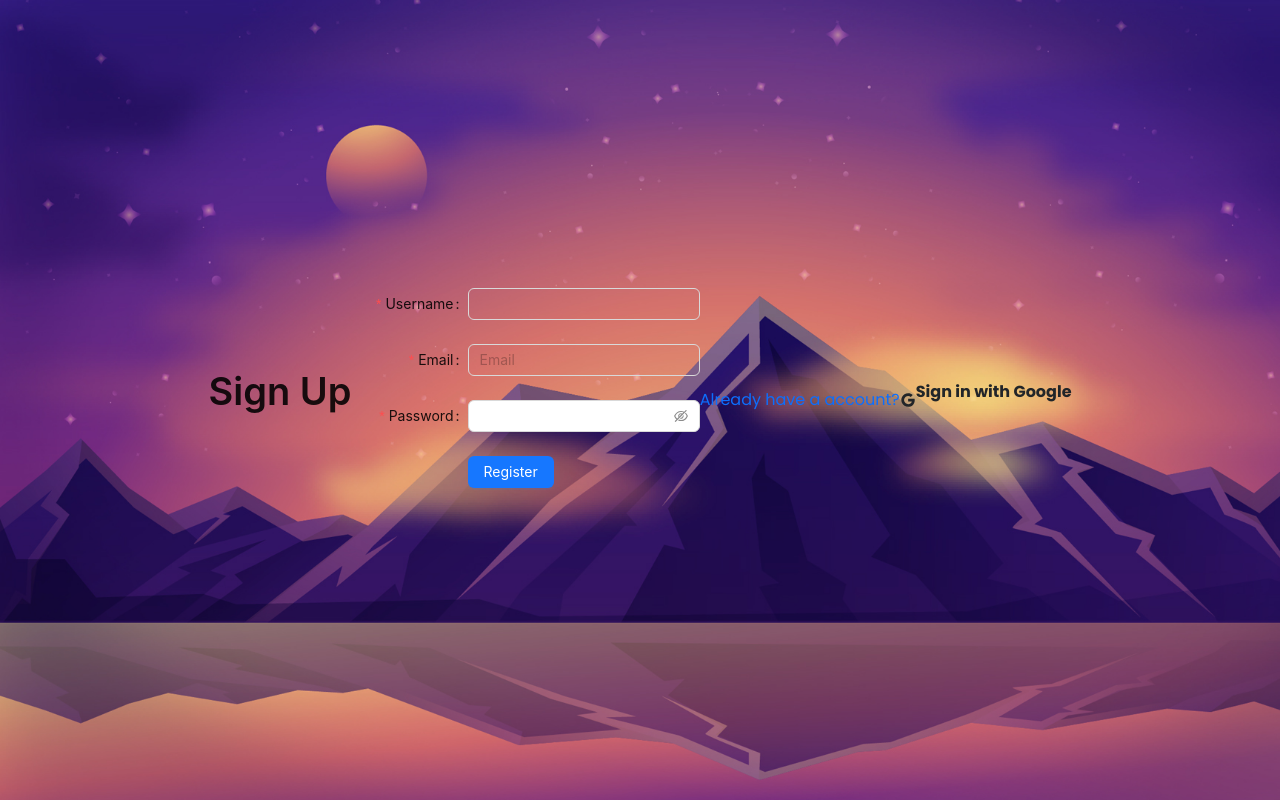
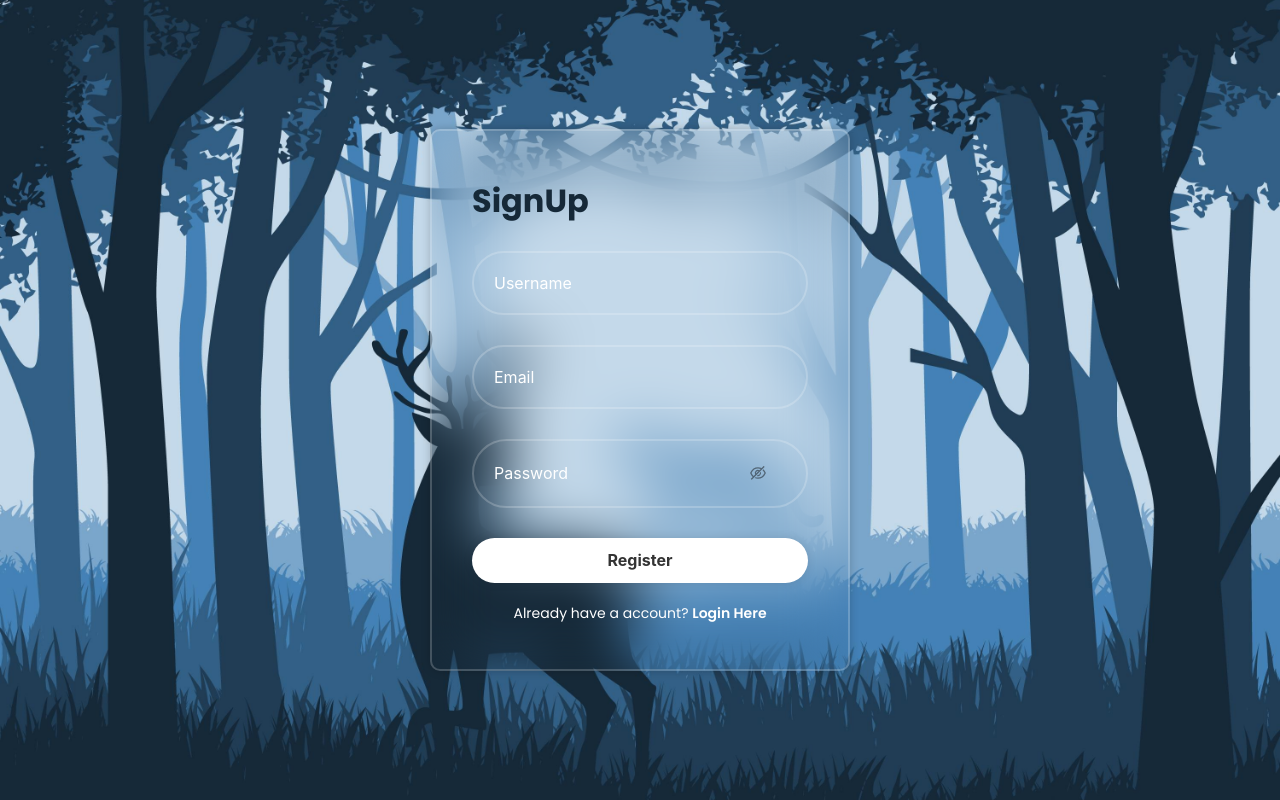
Before and after one commit to lakshaykhokhar2003/SocialMediaApp, a React (Create React App) app: page /signup in a window 1280 px wide. Built offline with nearby package versions, Linux system fonts and the light colour scheme.

Commit message:
fix: visibility issues in login and signup page

```diff
--- a/src/pages/Authentication/Login.module.css
+++ b/src/pages/Authentication/Login.module.css
@@ -17,9 +17,10 @@
     font-size: 2em;
     margin-block-start: 0.67em;
     margin-block-end: 0.67em;
-    margin-inline-start: 0px;
-    margin-inline-end: 0px;
+    margin-inline-start: 0;
+    margin-inline-end: 0;
     font-weight: bold;
+    color: #162938;
     /*font-size: 36px;*/
     /*text-align: center;*/
     /*color: white;*/
@@ -40,7 +41,7 @@
     outline: none;
     border-radius: 40px;
     font-size: 16px;
-    color: #fff;
+    /*color: #fff;*/
     padding: 20px 40px 20px 20px;
 }
 
@@ -78,7 +79,7 @@
     text-decoration: underline;
 }
 
-.wrapper button {
+.Button {
     width: 100%;
     height: 45px;
     background: #fff;
@@ -109,7 +110,7 @@
     text-decoration: underline;
 }
 
-button:hover {
+.Button:hover {
     background: transparent;
     color: #fff;
     border: 2px solid #fff;
--- a/src/pages/Authentication/Login.tsx
+++ b/src/pages/Authentication/Login.tsx
@@ -1,6 +1,6 @@
 import React from 'react';
 import styles from './Login.module.css';
-import {Form, Input, Button} from 'antd';
+import {Form, Input} from 'antd';
 import authHook from "../../hooks/authHook";
 import {Link} from "react-router-dom";
 import axios from "axios";
@@ -37,7 +37,7 @@ const Login: React.FC = () => {
             <h1 className={styles.title}>Login</h1>
             <Form
                 form={form}
-                className="validated-form d-flex flex-column"
+                className="validated-form"
                 onFinish={handleSubmit}
                 initialValues={{username: '', password: ''}}
                 // labelCol={{span: 8}}
@@ -47,7 +47,7 @@ const Login: React.FC = () => {
                 <Form.Item
                     name="email"
                     rules={[
-                        {required: true, message: 'Please enter your email!'},
+                        {required: true, message: 'Please enter your email!',},
                         {type: 'email', message: 'Please enter a valid email address!'},
                     ]}
                     className={styles.inputBox}
@@ -63,17 +63,16 @@ const Login: React.FC = () => {
                         {max: 14, message: 'Password should be less than 14 characters!'}]}
                     className={styles.inputBox}
                 >
-                    <Input.Password minLength={6} maxLength={14} className={styles.input}/>
-                    {/*<FaLock className={styles.icon}/>*/}
+                    <Input.Password minLength={6} maxLength={14} className={styles.input} placeholder="password"/>
                 </Form.Item>
 
-
-                <Button type="primary" htmlType="submit">
+                <button onSubmit={handleSubmit} className={styles.Button}>
                     Login
-                </Button>
+                </button>
 
             </Form>
-            <div className={styles.registerLink}><Link to='/signup'>Don't have a account?</Link></div>
+            <div className={styles.registerLink}><p> Don't have a account? <Link to='/signup'>Register Here</Link></p>
+            </div>
         </div>
     );
 };
--- a/src/pages/Authentication/SignUp.tsx
+++ b/src/pages/Authentication/SignUp.tsx
@@ -1,22 +1,22 @@
 import React from 'react';
-import {Typography, Form, Input, Button} from 'antd';
-import {GoogleOutlined} from '@ant-design/icons';
+import {Form, Input} from 'antd';
 import authHook from "../../hooks/authHook";
 import {Link} from "react-router-dom";
-import useReduxHook from "../../hooks/useReduxHook";
+import styles from './Login.module.css'
+import {Base64} from "js-base64";
 
-const {Title} = Typography;
 
 const SignUp: React.FC = () => {
     const [form] = Form.useForm();
     const {registerHandler} = authHook()
-    const {encodedEmail} = useReduxHook()
+
     const handleSubmit = async (values: any) => {
         try {
             await form.validateFields();
             const username = values.username;
             const email = values.email;
             const password = values.password;
+            const encodedEmail = Base64.encode(email)
             const avatar = `https://source.unsplash.com/random/?avatar=${Math.floor(Math.random() * 100)}`;
             const data = {
                 name: username,
@@ -24,6 +24,7 @@ const SignUp: React.FC = () => {
                 password: password,
                 avatar: avatar,
             }
+            console.log()
             await registerHandler(encodedEmail, data)
             console.log('Logged In');
         } catch (error) {
@@ -32,56 +33,51 @@ const SignUp: React.FC = () => {
     };
 
     return (
-        <>
-            <Title level={1} className='text-center'>Sign Up</Title>
+        <div className={styles.wrapper}>
+            <h1 className={styles.title}>SignUp</h1>
             <Form
                 form={form}
                 className="validated-form"
                 onFinish={handleSubmit}
                 initialValues={{username: '', email: '', password: ''}}
-                labelCol={{span: 8}}
-                wrapperCol={{span: 16}}
             >
                 <Form.Item
-                    label="Username"
                     name="username"
                     rules={[{required: true, message: 'Please input your username!'}]}
+                    className={styles.inputBox}
                 >
-                    <Input/>
+                    <Input className={styles.input} placeholder="Username"/>
                 </Form.Item>
 
                 <Form.Item
-                    label="Email"
                     name="email"
                     rules={[
                         {required: true, message: 'Please input your email!'},
                         {type: 'email', message: 'Invalid email format!'},
                     ]}
+                    className={styles.inputBox}
                 >
-                    <Input placeholder="Email"/>
+                    <Input className={styles.input} placeholder="Email"/>
                 </Form.Item>
 
                 <Form.Item
-                    label="Password"
                     name="password"
                     rules={[{required: true, message: 'Please input your password!'}]}
+                    className={styles.inputBox}
                 >
-                    <Input.Password minLength={6} maxLength={14}/>
+                    <Input.Password minLength={6} maxLength={14} className={styles.input} placeholder="Password"/>
                 </Form.Item>
 
-                <Form.Item wrapperCol={{span: 16, offset: 8}}>
-                    <Button type="primary" htmlType="submit">
-                        Register
-                    </Button>
-                </Form.Item>
+
+                <button onSubmit={handleSubmit} className={styles.Button}>
+                    Register
+                </button>
             </Form>
-            <div className="align-self-center"><Link to='/login'>Already have a account?</Link></div>
-            <div className="d-flex flex-row align-items-center justify-content-center">
-                <GoogleOutlined/>
-                <p className="btnText align-self-auto"><b>Sign in with Google</b></p>
+            <div className={styles.registerLink}><p>Already have a account? <Link to='/login'>Login Here</Link></p>
             </div>
 
-        </>
+
+        </div>
     );
 };
 
--- a/src/utils/RootDiv.module.css
+++ b/src/utils/RootDiv.module.css
@@ -13,7 +13,7 @@
     min-height: 100vh;
     background: url('../../public/background.jpg') no-repeat;
     background-size: cover;
-    /*background-position: center;*/
+    background-position: center;
 }
 
 /*.ant-input {*/
```
Also changed, not shown: public/background.jpg.
